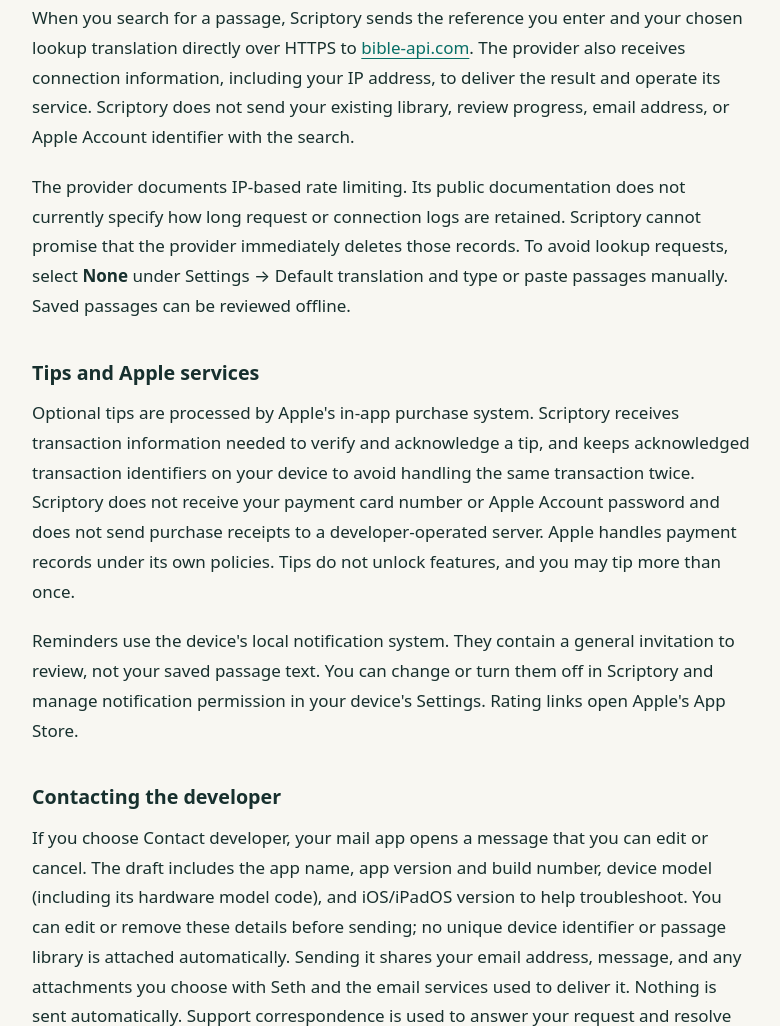
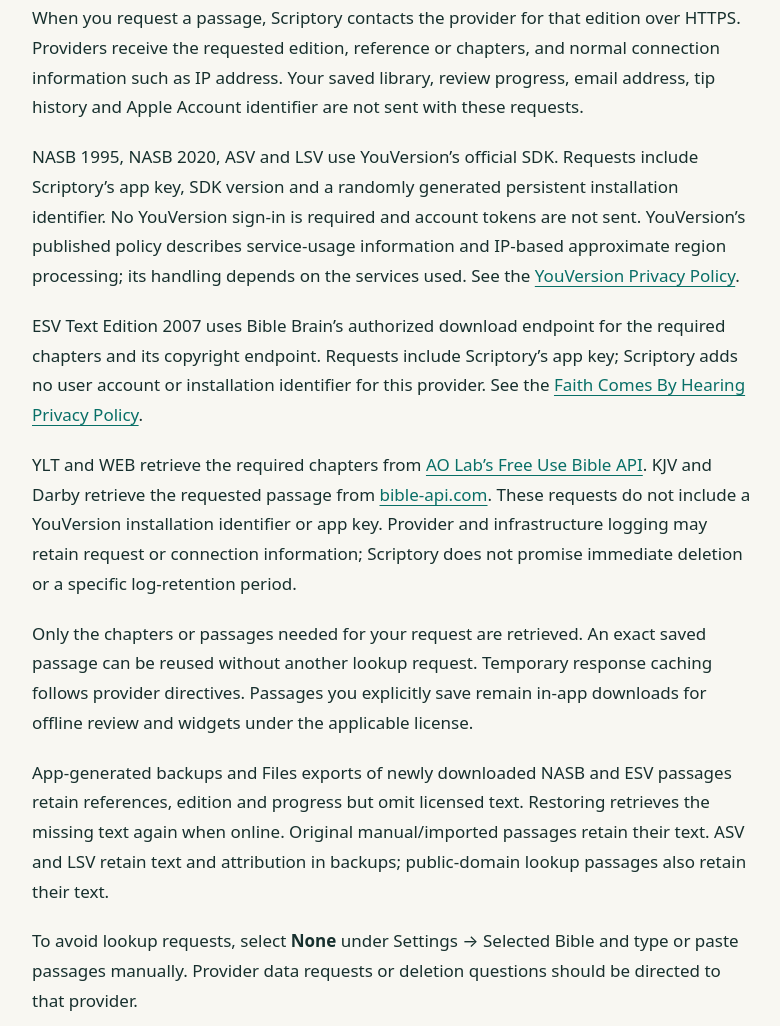
Before and after one commit to flipman/scriptory-support, a plain HTML site: page privacy.html in a window 1280 px wide. Shown: the part 1366-2392 px from the top of the page, without its empty margins (186-966 px from the left). Drawn offline with Linux system fonts and the light colour scheme.

Commit message:
Update privacy policy for Scriptory 2.0 Bible providers

```diff
--- a/privacy.html
+++ b/privacy.html
@@ -1,6 +1,6 @@
 <!doctype html>
-<html lang="en"><head><meta charset="utf-8"><meta name="viewport" content="width=device-width, initial-scale=1"><meta name="description" content="How the Scriptory 2.0 preview handles local passages, optional backups, Bible lookup, tips, and support messages."><meta name="color-scheme" content="light dark"><title>Privacy · Scriptory</title><link rel="icon" href="icon.png"><link rel="stylesheet" href="style.css"></head>
-<body><a class="skip" href="#main" >Skip to content</a><header><div class="wrap"><a class="brand" href="index.html"><img src="icon.png" alt="" width="48" height="48">Scriptory</a><nav aria-label="Main navigation"><a href="support.html">Support</a><a href="privacy.html">Privacy</a><a href="mailto:sethparsons6@icloud.com?subject=Scriptory%20Support">Contact</a></nav></div></header><main id="main" class="wrap"><article><p class="eyebrow">Last updated October 23, 2026</p><h1>Privacy information</h1><div class="notice">This information describes the Scriptory 2.0 development preview and this support website. It is being reviewed before the 2.0 App Store release. The Bible lookup provider's log-retention details remain unconfirmed, as explained below.</div><p>Scriptory is developed by Seth Parsons. You can use Scriptory without creating a Scriptory account. Its features are free, with optional tips.</p>
+<html lang="en"><head><meta charset="utf-8"><meta name="viewport" content="width=device-width, initial-scale=1"><meta name="description" content="How the Scriptory 2.0 handles local passages, optional backups, Bible lookup, tips, and support messages."><meta name="color-scheme" content="light dark"><title>Privacy · Scriptory</title><link rel="icon" href="icon.png"><link rel="stylesheet" href="style.css"></head>
+<body><a class="skip" href="#main" >Skip to content</a><header><div class="wrap"><a class="brand" href="index.html"><img src="icon.png" alt="" width="48" height="48">Scriptory</a><nav aria-label="Main navigation"><a href="support.html">Support</a><a href="privacy.html">Privacy</a><a href="mailto:sethparsons6@icloud.com?subject=Scriptory%20Support">Contact</a></nav></div></header><main id="main" class="wrap"><article><p class="eyebrow">Last updated October 28, 2026</p><h1>Privacy information</h1><div class="notice">This policy describes Scriptory 2.0 and this support website. Bible lookup is optional; selecting None keeps passage entry manual. External lookup providers receive the requests described below and apply their own privacy policies.</div><p>Scriptory is developed by Seth Parsons. You can use Scriptory without creating a Scriptory account. Its features are free, with optional tips.</p>
 <h2>Your library and preferences</h2>
 <p>Scriptory saves your passages, Bible references, translation labels, review stages, and review progress on your device. It also saves preferences such as appearance, text size, practice position, and reminder time. These records make the app work; Scriptory does not send your saved library or review activity to a developer-operated server.</p>
 <p>The app shares your Learning passages and the selected passage with its widget through storage shared between Scriptory and its extension on your device. Widgets can display passage text wherever you place them, including screens other people may be able to see. Remove the widget if you do not want passages displayed there.</p>
@@ -9,15 +9,20 @@
 <p>These are backups, not continuous synchronization of a shared library. Turning automatic backup off stops new automatic copies but keeps existing copies. Restoring a backup replaces the library on that device after confirmation and saves recovery copies first. It does not change that device&#x27;s reminder or appearance settings.</p>
 <p>If you export a library, Scriptory writes a JSON file to the destination you choose in Files. Exports include saved passages, progress, and the saved reminder preference. A file you export, share, or store with another service is subject to the access and retention settings of that destination. Scriptory reads an import file only after you select it, and shows a review before importing it.</p>
 <h2>Optional Bible reference lookup</h2>
-<p>When you search for a passage, Scriptory sends the reference you enter and your chosen lookup translation directly over HTTPS to <a href="https://bible-api.com/">bible-api.com</a>. The provider also receives connection information, including your IP address, to deliver the result and operate its service. Scriptory does not send your existing library, review progress, email address, or Apple Account identifier with the search.</p>
-<p>The provider documents IP-based rate limiting. Its public documentation does not currently specify how long request or connection logs are retained. Scriptory cannot promise that the provider immediately deletes those records. To avoid lookup requests, select <strong>None</strong> under Settings → Default translation and type or paste passages manually. Saved passages can be reviewed offline.</p>
+<p>When you request a passage, Scriptory contacts the provider for that edition over HTTPS. Providers receive the requested edition, reference or chapters, and normal connection information such as IP address. Your saved library, review progress, email address, tip history and Apple Account identifier are not sent with these requests.</p>
+<p>NASB 1995, NASB 2020, ASV and LSV use YouVersion’s official SDK. Requests include Scriptory’s app key, SDK version and a randomly generated persistent installation identifier. No YouVersion sign-in is required and account tokens are not sent. YouVersion’s published policy describes service-usage information and IP-based approximate region processing; its handling depends on the services used. See the <a href="https://www.bible.com/privacy">YouVersion Privacy Policy</a>.</p>
+<p>ESV Text Edition 2007 uses Bible Brain’s authorized download endpoint for the required chapters and its copyright endpoint. Requests include Scriptory’s app key; Scriptory adds no user account or installation identifier for this provider. See the <a href="https://www.faithcomesbyhearing.com/privacy-policy">Faith Comes By Hearing Privacy Policy</a>.</p>
+<p>YLT and WEB retrieve the required chapters from <a href="https://bible.helloao.org/docs/">AO Lab’s Free Use Bible API</a>. KJV and Darby retrieve the requested passage from <a href="https://bible-api.com/">bible-api.com</a>. These requests do not include a YouVersion installation identifier or app key. Provider and infrastructure logging may retain request or connection information; Scriptory does not promise immediate deletion or a specific log-retention period.</p>
+<p>Only the chapters or passages needed for your request are retrieved. An exact saved passage can be reused without another lookup request. Temporary response caching follows provider directives. Passages you explicitly save remain in-app downloads for offline review and widgets under the applicable license.</p>
+<p>App-generated backups and Files exports of newly downloaded NASB and ESV passages retain references, edition and progress but omit licensed text. Restoring retrieves the missing text again when online. Original manual/imported passages retain their text. ASV and LSV retain text and attribution in backups; public-domain lookup passages also retain their text.</p>
+<p>To avoid lookup requests, select <strong>None</strong> under Settings → Selected Bible and type or paste passages manually. Provider data requests or deletion questions should be directed to that provider.</p>
 <h2>Tips and Apple services</h2>
 <p>Optional tips are processed by Apple&#x27;s in-app purchase system. Scriptory receives transaction information needed to verify and acknowledge a tip, and keeps acknowledged transaction identifiers on your device to avoid handling the same transaction twice. Scriptory does not receive your payment card number or Apple Account password and does not send purchase receipts to a developer-operated server. Apple handles payment records under its own policies. Tips do not unlock features, and you may tip more than once.</p>
 <p>Reminders use the device&#x27;s local notification system. They contain a general invitation to review, not your saved passage text. You can change or turn them off in Scriptory and manage notification permission in your device&#x27;s Settings. Rating links open Apple&#x27;s App Store.</p>
 <h2>Contacting the developer</h2>
 <p>If you choose Contact developer, your mail app opens a message that you can edit or cancel. The draft includes the app name, app version and build number, device model (including its hardware model code), and iOS/iPadOS version to help troubleshoot. You can edit or remove these details before sending; no unique device identifier or passage library is attached automatically. Sending it shares your email address, message, and any attachments you choose with Seth and the email services used to deliver it. Nothing is sent automatically. Support correspondence is used to answer your request and resolve the issue. Avoid including private library files unless they are needed to explain the problem.</p>
 <h2>Advertising, tracking, and analytics</h2>
-<p>Scriptory contains no advertising, third-party analytics SDK, or tracking SDK. Seth does not sell your passage library or use it for advertising. Optional external services, including Bible lookup, iCloud, the App Store, and email, have their own data practices as described above.</p>
+<p>Scriptory contains no advertising or advertising-tracking SDK. YouVersion lookup uses its official SDK and the service usage reporting described above. Seth does not sell your passage library or use it for advertising. Optional external services, including Bible lookup, iCloud, the App Store, and email, have their own data practices as described above.</p>
 <h2>Retention and deletion</h2>
 <p>Your library stays on your device until you delete passages, replace the library through a confirmed restore, or remove the app and its local data. Offloading an app can retain its data. Deleting a passage does not delete it from an older backup or a previously exported file. Widget storage can also retain a cached Learning copy until refreshed or the app and extension data are removed.</p>
 <p>iCloud snapshots are retained until removed; Scriptory does not currently expire them automatically. Turn automatic backup off before managing existing backup files through Files or your Apple Account&#x27;s iCloud storage tools. If you need help locating a copy, contact Seth. Removing a file may leave a recoverable copy in Recently Deleted, depending on the storage service. Files exports and device backups are separate copies: manage them in the destination or backup service where you saved them. See <a href="https://support.apple.com/en-us/108922">Apple&#x27;s iCloud storage guidance</a>.</p>
```
